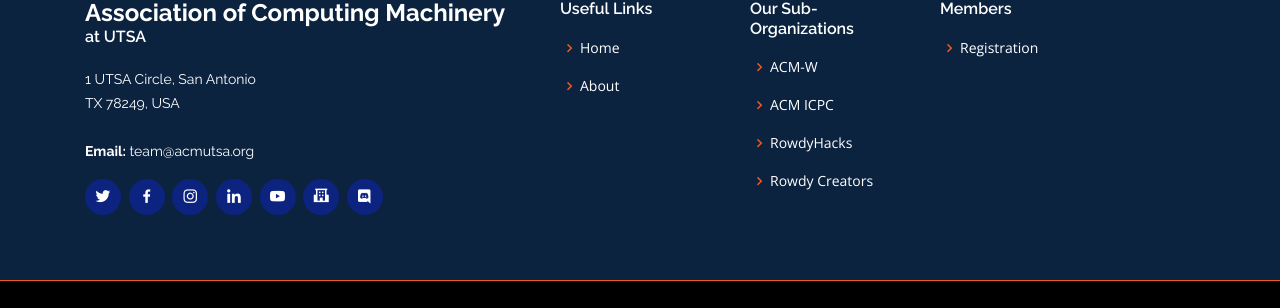
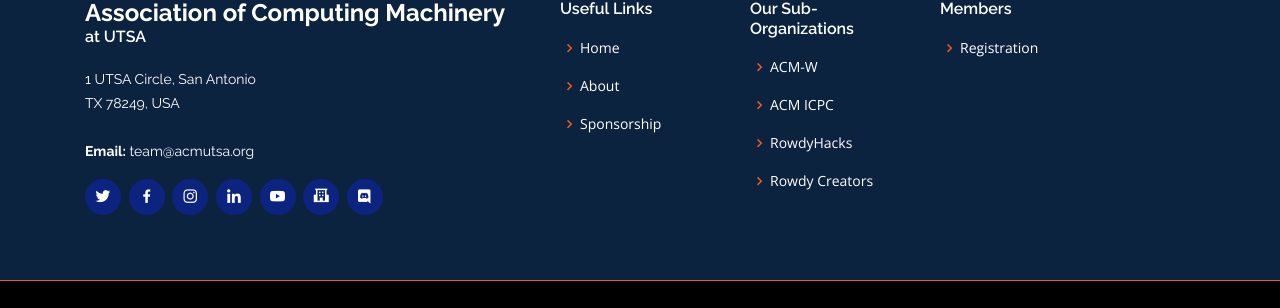
Before and after one commit to acmutsa/acmutsa.github.io, a Jekyll site: the page built from index.html, in a window 1280 px wide and 900 px high, scrolled down 5201 px. Shown: the part 538-846 px from the top of the window. Built offline with Jekyll 4.4.1, drawn with Linux system fonts in a browser that asks for light colours; nearby versions of some CDN libraries; the list of posts is cut into pages by our own code.

Commit message:
updated footer links

```diff
--- a/_includes/footer.html
+++ b/_includes/footer.html
@@ -23,6 +23,7 @@
           <ul>
             <li><i class="bx bx-chevron-right"></i> <a href="{{ site.baseurl }}/" class="scrollto">Home</a></li>
             <li><i class="bx bx-chevron-right"></i> <a href="/acmutsa.github.io/index.html#about" class="scrollto">About</a></li>
+            <li><i class="bx bx-chevron-right"></i> <a href="/acmutsa.github.io/index.html#sponsorship" class="scrollto">Sponsorship</a></li>
           </ul>
         </div>
 
```
Also changed, not shown: 8 other files.
